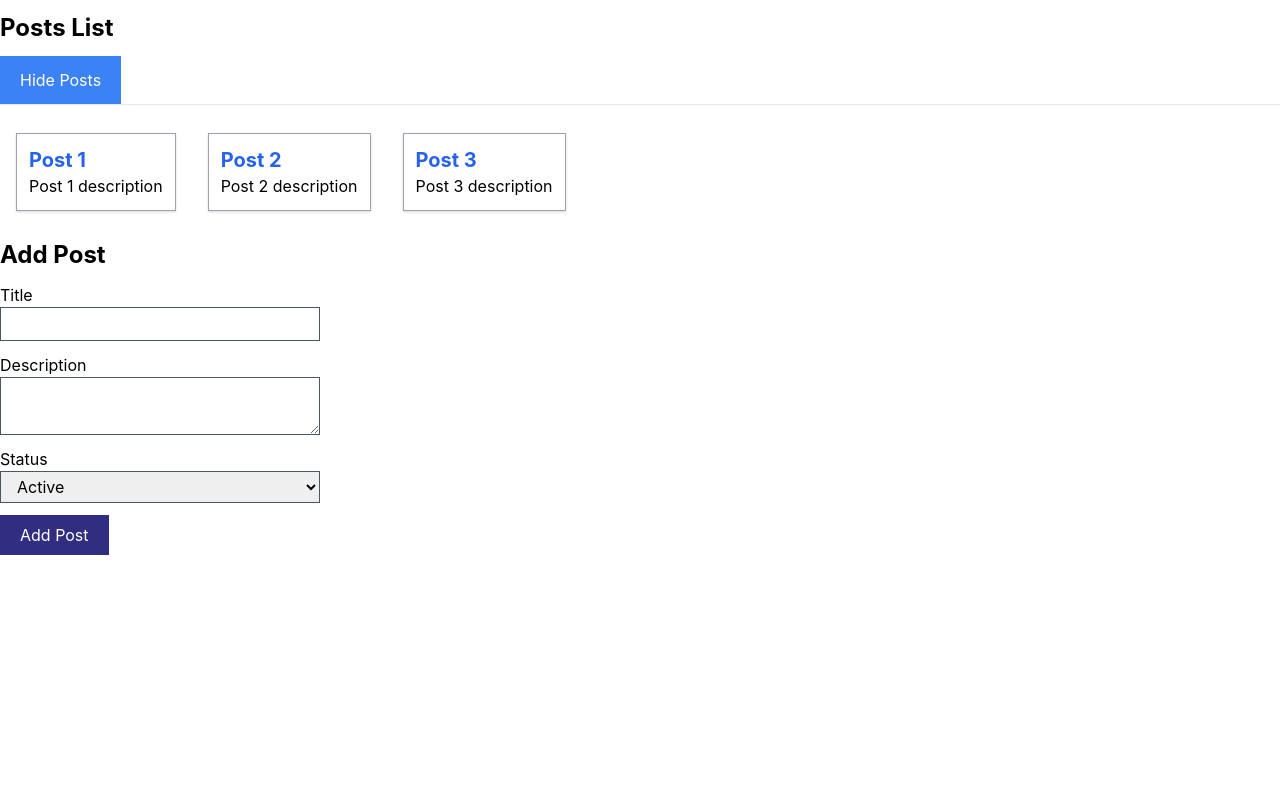
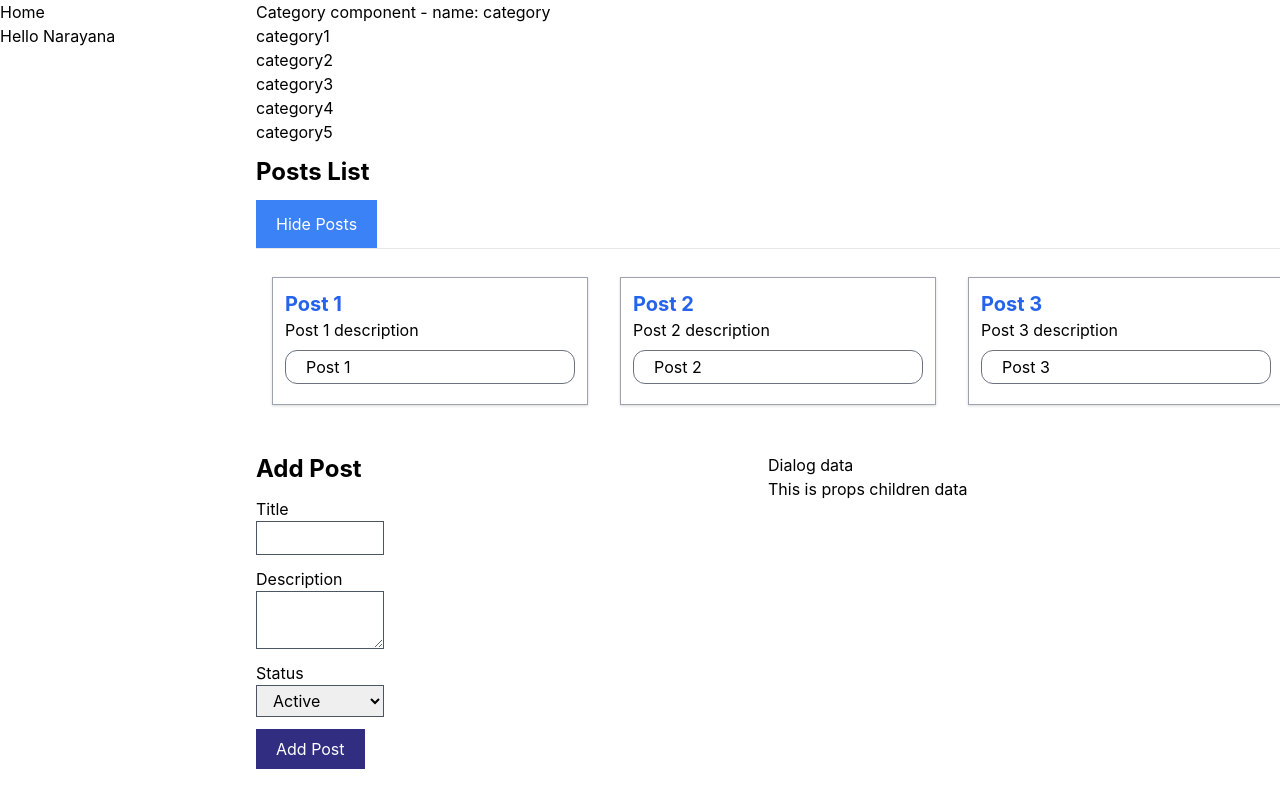
Before and after one commit to NARAYANAREDDY37/react-web-dev, a React (Create React App) app: page / in a window 1280 px wide. Built offline with nearby package versions, Linux system fonts and the light colour scheme.

Commit message:
HOC completed

```diff
--- a/src/App.js
+++ b/src/App.js
@@ -1,11 +1,39 @@
 //import logo from './logo.svg';
-import './App.css';
-import Posts from './components/Posts/Posts';
+import "./App.css";
+import Posts from "./components/Posts/Posts";
+import Sidebar from "./components/Sidebar/Sidebar";
+import Navigation from "./components/Navigation/Navigation";
+import Category from "./components/Category/Category";
 
 function App() {
+  let userData = {
+    name: "Narayana",
+    greet: function () {
+      return "Hello " + this.name;
+    }
+  };
   return (
-    <div className='container mx-auto'>
-      <Posts/>
+    <div className="container mx-auto">
+      <div className="flex">
+        <div className="w-1/5">
+          <Sidebar>
+            <Navigation>
+              <div>
+                <a href="www.google.com">Home</a>
+                <div>{userData.greet()}</div>
+              </div>
+            </Navigation>
+          </Sidebar>
+        </div>
+        <div className="w-4/5">
+          <div>
+            <Category name="category" />
+          </div>
+          <div>
+            <Posts />
+          </div>
+        </div>
+      </div>
     </div>
   );
 }
--- /dev/null
+++ b/src/components/Category/Category.js
@@ -0,0 +1,17 @@
+import React, { Component } from "react";
+import WithCategory from "./WithCategory";
+
+export class Category extends Component {
+  render() {
+    return (
+      <div>
+        <div>Category component - name: {this.props.name}</div>
+        {this.props.categories.map((category) => {
+          return <div>{category}</div>
+        })}
+      </div>
+    );
+  }
+}
+
+export default WithCategory(Category);
--- /dev/null
+++ b/src/components/Category/WithCategory.js
@@ -0,0 +1,27 @@
+import React, { Component } from 'react';
+
+function WithCategory(WrappedComponent) {
+  return class extends Component {
+    constructor(props) {
+      super(props);
+      this.state = {
+        categories: [
+          'category1',
+          'category2',
+          'category3',
+          'category4',
+          'category5'
+        ]
+      };
+    }
+    render() {
+      return (
+        <div>
+          <WrappedComponent {...this.props} {...this.state} />
+        </div>
+      );
+    }
+  };
+}
+
+export default WithCategory;
--- /dev/null
+++ b/src/components/Context/ButtonContext.js
@@ -0,0 +1,5 @@
+import React from 'react';
+
+const ButtonContext = React.createContext();
+
+export default ButtonContext;
--- /dev/null
+++ b/src/components/Context/UserContext.js
@@ -0,0 +1,5 @@
+import React from 'react';
+
+const UserContext = React.createContext();
+
+export default UserContext;
--- /dev/null
+++ b/src/components/Dialog/Dialog.js
@@ -0,0 +1,14 @@
+import React, { Component } from 'react'
+
+export class Dialog extends Component {
+  render() {
+    return (
+      <div>
+        <div>Dialog data</div>
+        <div>{this.props.children}</div>
+      </div>
+    )
+  }
+}
+
+export default Dialog
--- /dev/null
+++ b/src/components/ErrorBoundary/ErrorBoundary.js
@@ -0,0 +1,27 @@
+import React, { Component } from 'react';
+
+export class ErrorBoundary extends Component {
+  constructor(props) {
+    super(props);
+    this.state = { hasError: false };
+  }
+
+  //write either of these two methods to make component error boundary
+  static getDerivedStateFromError() {
+    console.log('get derived state from error fired');
+    return { hasError: true };
+  }
+  componentDidCatch(error, info) {
+    console.log(error);
+    console.log(info);
+    console.log('component did catch error fired');
+  }
+  render() {
+    if (this.state.hasError) {
+      return <div>An error occurred!!</div>;
+    }
+    return this.props.children;
+  }
+}
+
+export default ErrorBoundary;
--- /dev/null
+++ b/src/components/Navigation/Navigation.js
@@ -0,0 +1,11 @@
+import React, { Component } from 'react';
+// import ButtonContext from '../Context/ButtonContext';
+// import UserContext from '../Context/UserContext';
+
+export class Navigation extends Component {
+  render() {
+    return <div>{this.props.children}</div>;
+  }
+}
+
+export default Navigation;
--- a/src/components/Posts/Posts.js
+++ b/src/components/Posts/Posts.js
@@ -1,5 +1,6 @@
 import React, { Component } from 'react';
 import AddPost from '../AddPost/AddPost';
+import Dialog from '../Dialog/Dialog';
 import SinglePost from '../SinglePost/SinglePost';
 
 export class Posts extends Component {
@@ -19,6 +20,16 @@ export class Posts extends Component {
     });
   };
 
+  onChangeTitleHandler = (id, e) => {
+    const postIndex = this.state.posts.findIndex((post) => post.id === id);
+    const posts = [...this.state.posts];
+    posts[postIndex].title = e.target.value;
+
+    this.setState({
+      posts,
+    });
+  };
+
   getPosts() {
     if (!this.state.showPosts) return null;
 
@@ -34,6 +45,7 @@ export class Posts extends Component {
           key={post.id}
           title={post.title}
           description={post.description}
+          changeTitle={this.onChangeTitleHandler.bind(this, post.id)}
         />
       );
     }
@@ -103,7 +115,15 @@ export class Posts extends Component {
         {/* {posts} */}
         {this.getPosts()}
 
-        <AddPost />
+        <div className='flex'>
+          <div className='my-5 flex-1'>
+            <AddPost />
+          </div>
+
+          <div className='my-5 flex-1'>
+            <Dialog>This is props children data</Dialog>
+          </div>
+        </div>
       </div>
     );
   }
--- /dev/null
+++ b/src/components/Sidebar/Sidebar.js
@@ -0,0 +1,11 @@
+import React, { Component } from 'react';
+// import ButtonContext from '../Context/ButtonContext';
+// import Navigation from '../Navigation/Navigation';
+
+export class Sidebar extends Component {
+  render() {
+    return <div>{this.props.children}</div>;
+  }
+}
+
+export default Sidebar;
--- a/src/components/SinglePost/SinglePost.js
+++ b/src/components/SinglePost/SinglePost.js
@@ -1,4 +1,4 @@
-import React, { Component } from 'react'
+import React, { Component } from 'react';
 
 export class SinglePost extends Component {
   render() {
@@ -6,9 +6,17 @@ export class SinglePost extends Component {
       <div className='m-4 p-3 border border-gray-400 shadow'>
         <h3 className='text-xl font-bold text-blue-600'>{this.props.title}</h3>
         <div>{this.props.description}</div>
+        <div className='my-2'>
+          <input
+            type='text'
+            value={this.props.title}
+            onChange={this.props.changeTitle}
+            className='px-5 py-1 rounded-xl border border-gray-500'
+          />
+        </div>
       </div>
-    )
+    );
   }
 }
 
-export default SinglePost
+export default SinglePost;
```
